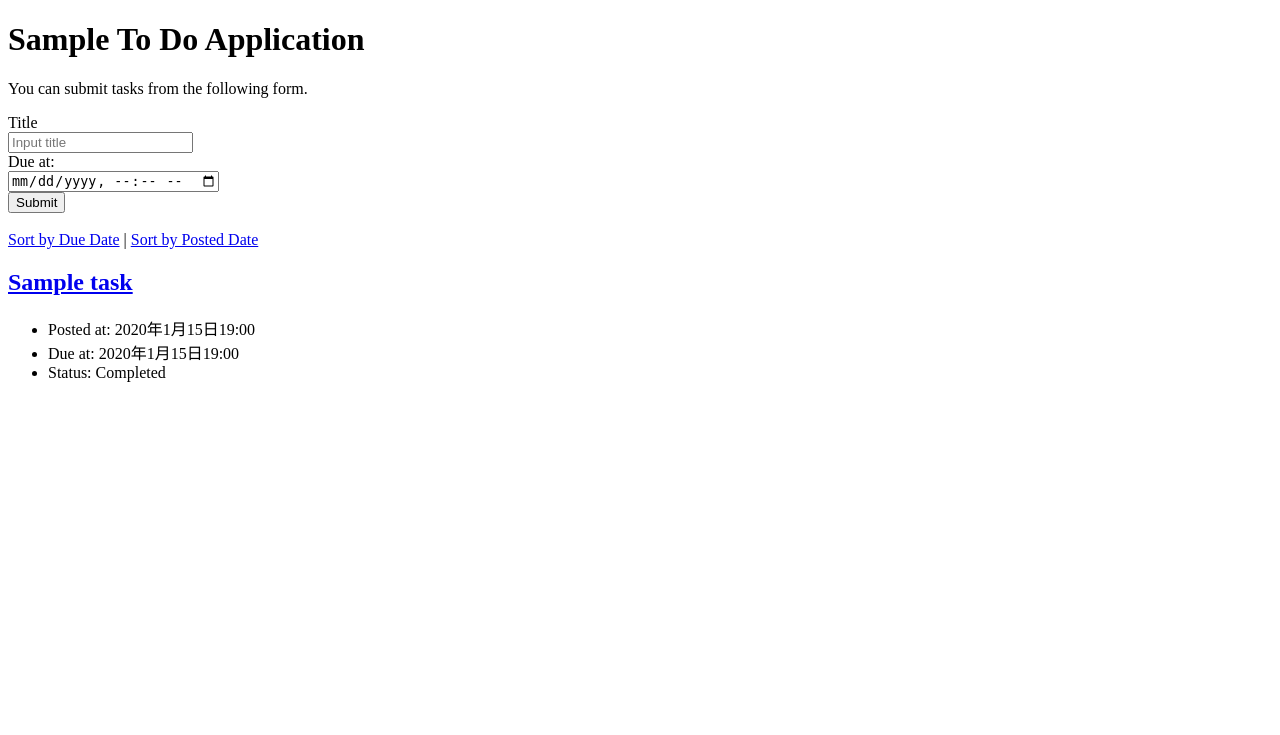
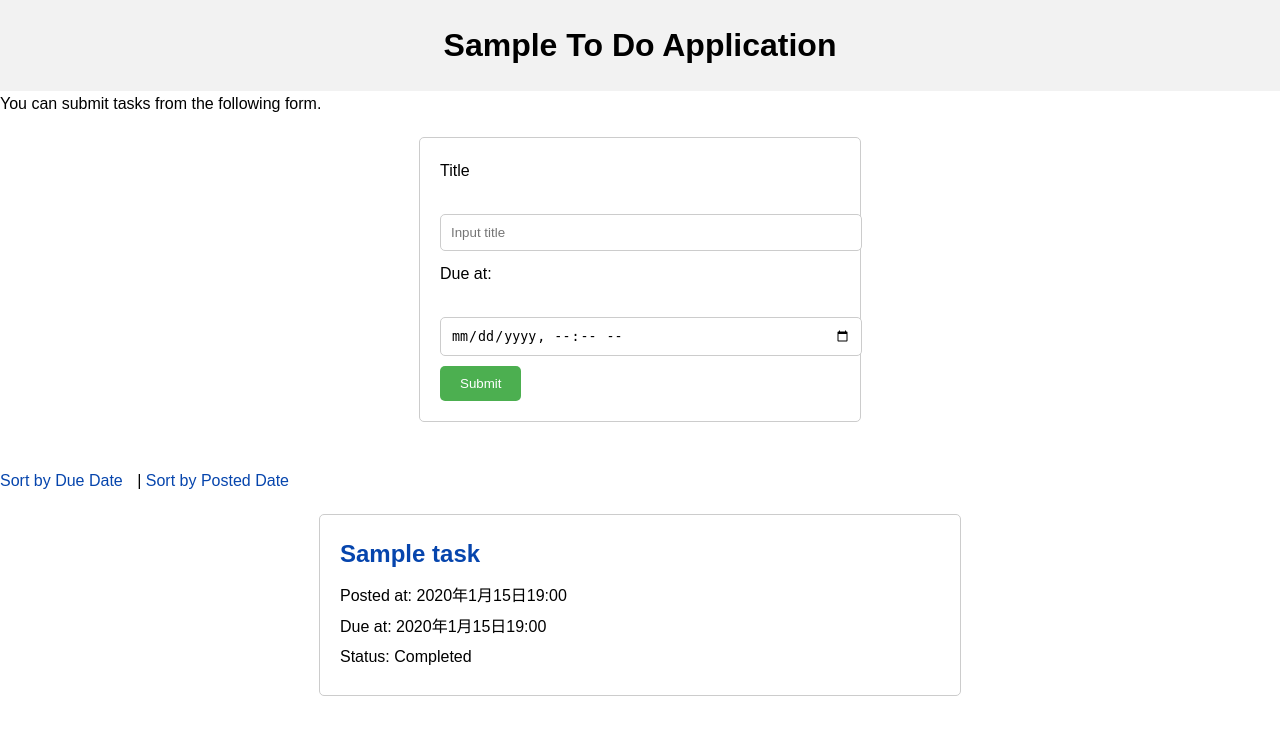
Before and after one commit to s1f102200941/django-test-exercise, a Django app: page / in a window 1280 px wide. Shown: the top 735 px of the page. Run offline with Django 4.2, Linux system fonts and the light colour scheme; tables that the repository leaves empty hold one stand-in row (values such as "Sample post").

Commit message:
index.cssファイルを追加

```diff
--- a/config/settings.py
+++ b/config/settings.py
@@ -116,7 +116,7 @@ USE_TZ = True
 # Static files (CSS, JavaScript, Images)
 # https://docs.djangoproject.com/en/4.2/howto/static-files/
 
-STATIC_URL = 'static/'
+STATIC_URL = '/static/'
 
 # Default primary key field type
 # https://docs.djangoproject.com/en/4.2/ref/settings/#default-auto-field
--- /dev/null
+++ b/todo/static/todo/css/index.css
@@ -0,0 +1,86 @@
+
+body, h1, h2, p, ul, li {
+    margin: 0;
+    padding: 0;
+  }
+
+
+  body {
+    font-family: Arial, sans-serif;
+    line-height: 1.6;
+  }
+
+
+  h1 {
+    background-color: #f2f2f2;
+    padding: 20px;
+    text-align: center;
+  }
+
+
+  form {
+    margin: 20px auto;
+    max-width: 400px;
+    padding: 20px;
+    border: 1px solid #ccc;
+    border-radius: 5px;
+  }
+
+  label {
+    display: block;
+    margin-bottom: 5px;
+  }
+
+  input[type="text"],
+  input[type="datetime-local"] {
+    width: 100%;
+    padding: 10px;
+    margin-bottom: 10px;
+    border: 1px solid #ccc;
+    border-radius: 5px;
+  }
+
+  button[type="submit"] {
+    background-color: #4CAF50;
+    color: white;
+    padding: 10px 20px;
+    border: none;
+    border-radius: 5px;
+    cursor: pointer;
+  }
+
+  button[type="submit"]:hover {
+    background-color: #45a049;
+  }
+
+
+  .text {
+    margin: 20px auto;
+    max-width: 600px;
+    padding: 20px;
+    border: 1px solid #ccc;
+    border-radius: 5px;
+  }
+
+  .text h2 {
+    margin-bottom: 10px;
+  }
+
+  .text ul {
+    list-style-type: none;
+  }
+
+  .text ul li {
+    margin-bottom: 5px;
+  }
+
+
+  div a {
+    margin-right: 10px;
+    color: #0645ad;
+    text-decoration: none;
+  }
+
+  div a:hover {
+    text-decoration: underline;
+  }
--- a/todo/templates/todo/index.html
+++ b/todo/templates/todo/index.html
@@ -6,6 +6,8 @@
     <title>To Do Application</title>
     <meta charset="UTF-8">
     <meta name="author" content="INIAD">
+    <link rel="stylesheet" href="{% static '../static/todo/css/index.css' %}">
+
   </head>
 
   <body>
```
